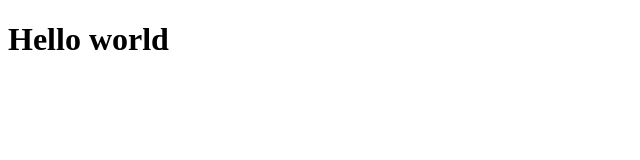
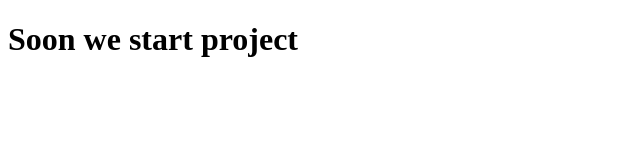
Before and after one commit to gouravgupta02/github-testing, a plain HTML site: page index.html in a window 1280 px wide. Shown: the whole page, without its empty margins (0-640 px from the left). Drawn offline with Linux system fonts and the light colour scheme.

Commit message:
Update index.html

```diff
--- a/index.html
+++ b/index.html
@@ -6,6 +6,6 @@
     <title>Document</title>
 </head>
 <body>
-    <h1>Hello world</h1>
+    <h1>Soon we start project</h1>
 </body>
 </html>
```
